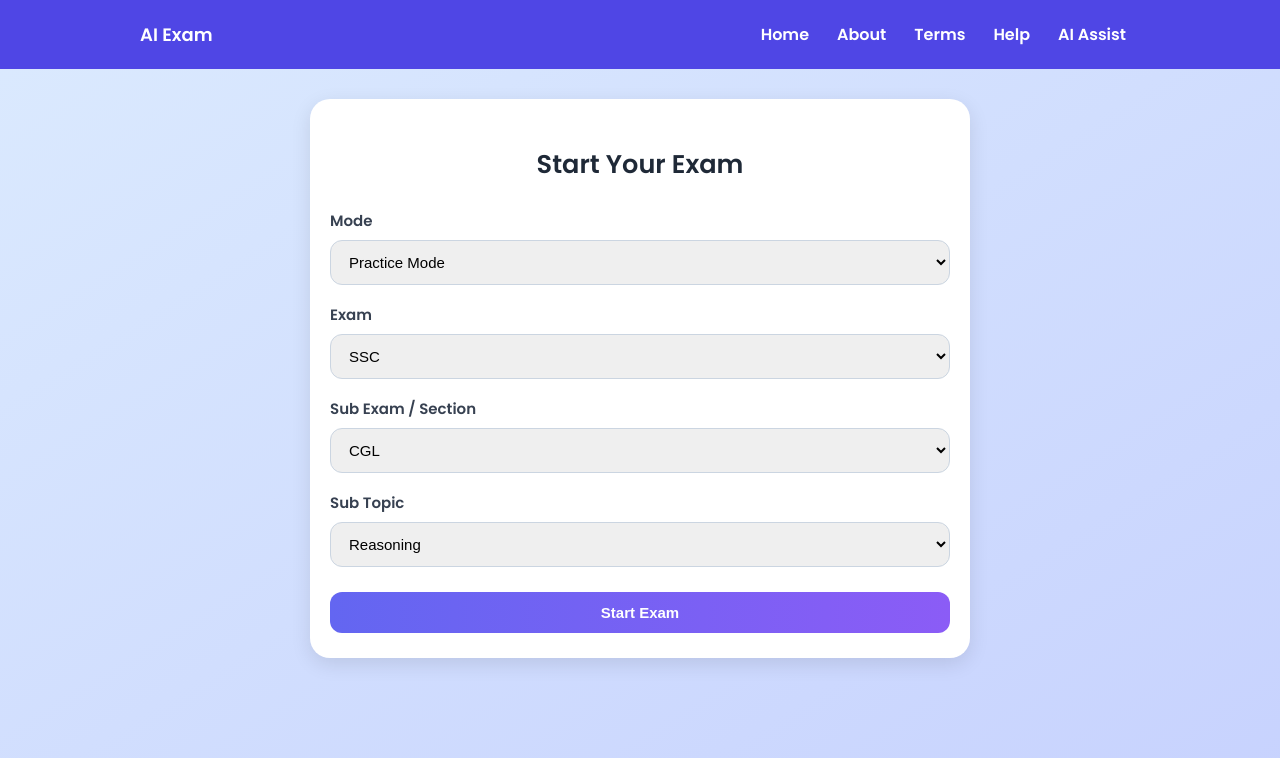
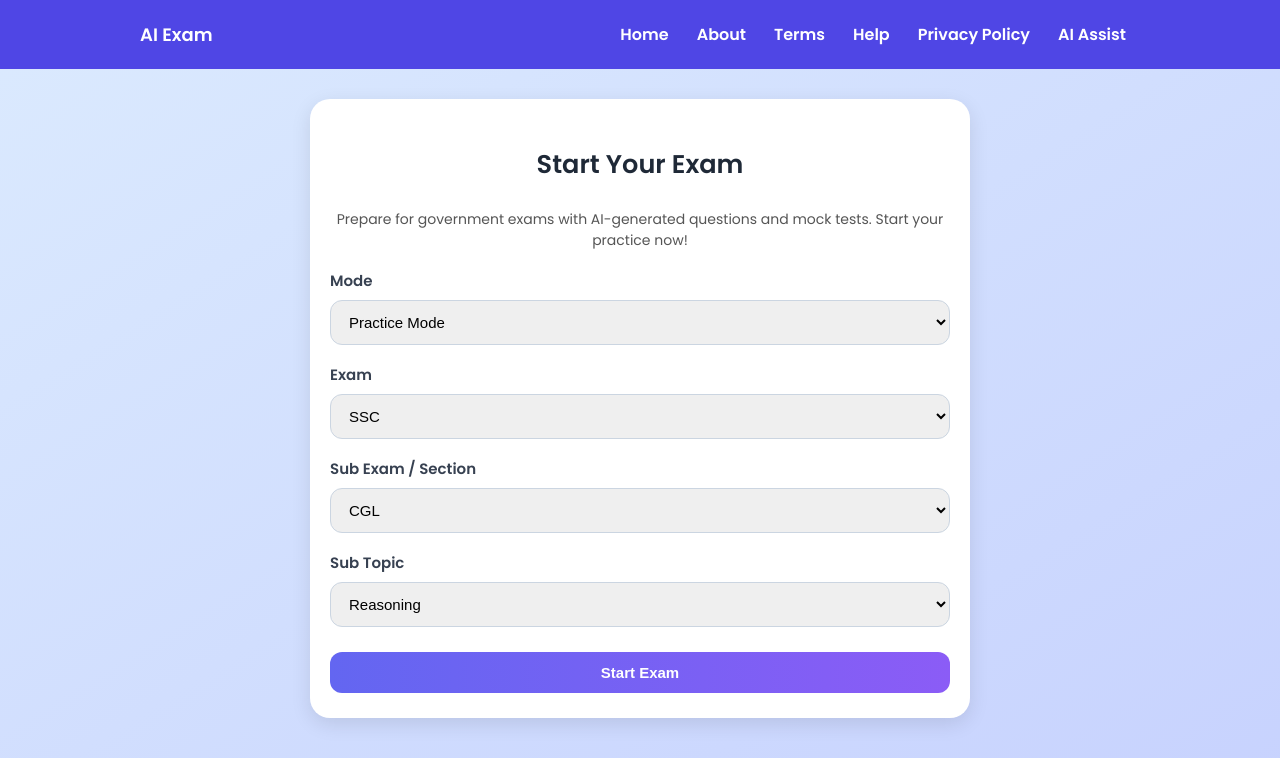
Before and after one commit to suriyamoorthi-dev/Testify, a Flask app: page / in a window 1280 px wide. Shown: the top 758 px of the page. Run offline with Flask 3, Linux system fonts and the light colour scheme.

Commit message:
Update templates with latest UI and logic

```diff
--- a/templates/index.html
+++ b/templates/index.html
@@ -188,30 +188,22 @@
         <a href="javascript:void(0)" onclick="showSection('about')">About</a>
         <a href="javascript:void(0)" onclick="showSection('terms')">Terms</a>
         <a href="javascript:void(0)" onclick="showSection('help')">Help</a>
+        <a href="javascript:void(0)" onclick="showSection('privacy')">Privacy Policy</a>
         <a href="/doubt">AI Assist</a>
       </div>
     </div>
   </nav>
-
-
 
   <!-- Home Section -->
   <div class="section active" id="home">
     <div class="card" id="formCard">
       <h2>Start Your Exam</h2>
 
-      <!-- AdSense Ad Unit Inside Form Card -->
-      <div style="margin-bottom: 20px; text-align:center;">
-        <ins class="adsbygoogle"
-             style="display:block; text-align:center;"
-             data-ad-client="ca-pub-4605579560460422"
-             data-ad-slot="YOUR_AD_SLOT_ID_2"
-             data-ad-format="auto"
-             data-full-width-responsive="true"></ins>
-        <script>
-             (adsbygoogle = window.adsbygoogle || []).push({});
-        </script>
-      </div>
+      <!-- Description above ad -->
+      <p style="text-align:center; font-size: 14px; color: #555; margin-bottom: 10px;">
+        Prepare for government exams with AI-generated questions and mock tests. Start your practice now!
+      </p>
+
 
       <form method="POST" action="{{ url_for('generate_questions') }}" id="examForm">
         <label for="mode">Mode</label>
@@ -325,6 +317,20 @@
     </div>
   </div>
 
+  <!-- Privacy Policy Section -->
+  <div class="section" id="privacy">
+    <div class="card">
+      <h2>Privacy Policy</h2>
+      <p>
+        We respect your privacy and are committed to protecting your personal information.<br><br>
+        We do not sell or share your personal data with third parties.<br><br>
+        Our website uses cookies for ads and analytics purposes, in accordance with Google’s policies.<br><br>
+        For more details, please visit Google’s Privacy & Terms page.<br><br>
+        By using our platform, you consent to our privacy practices.
+      </p>
+    </div>
+  </div>
+
   <script>
     // Navigation toggle
     function toggleMenu() {
```
Also changed, not shown: templates/doubt.html (+24 -1 lines), templates/exam_onebyone.html (+22 -1 lines), templates/result.html (+39 -1 lines).
